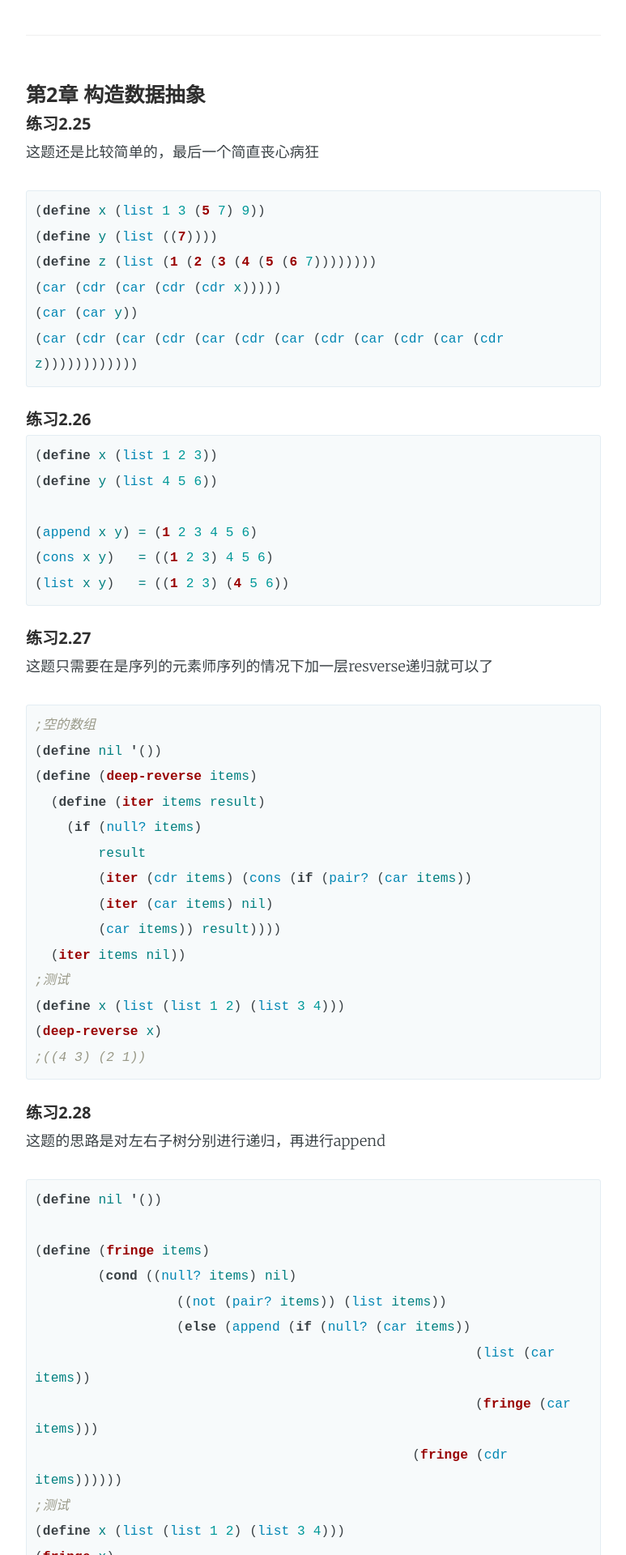
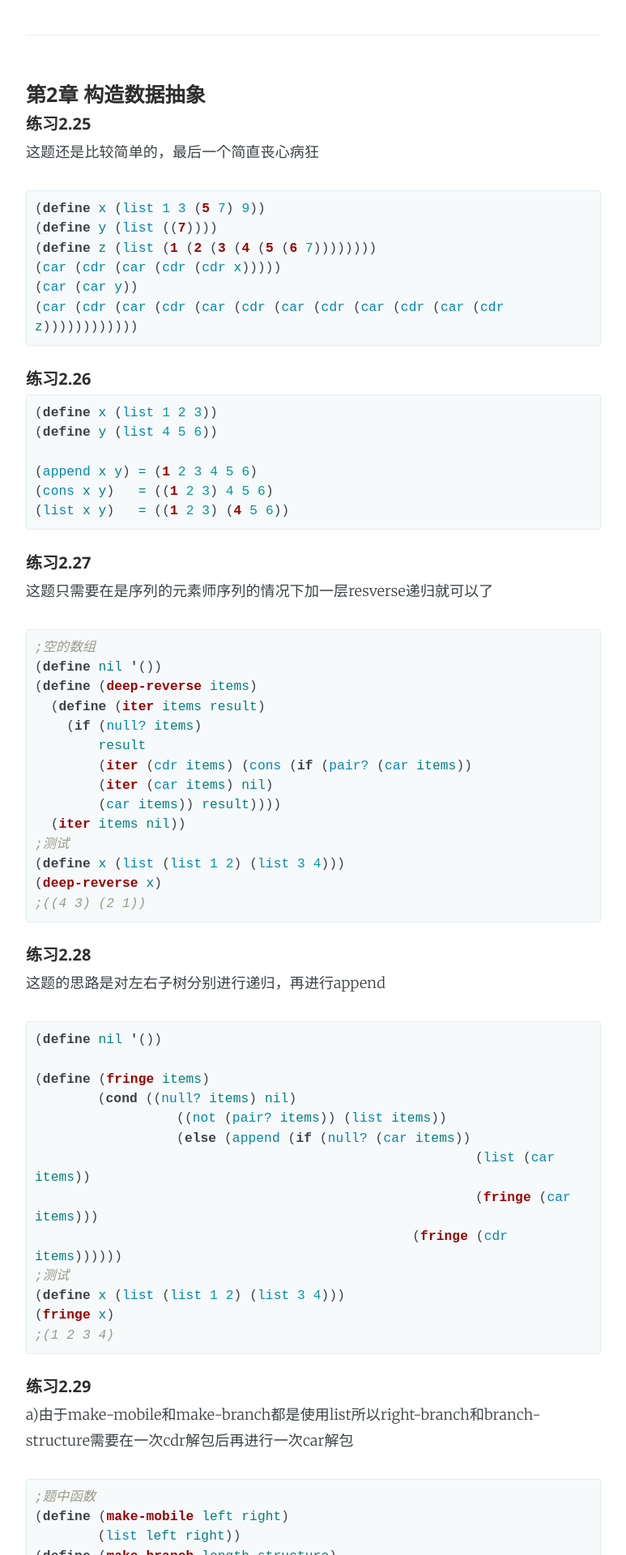
Before and after one commit to RuiKQ/RuiKQ.github.io, a Jekyll site: the page built from _posts/2015-12-04-SICP读书笔记和习题.md, in a window 1280 px wide. Shown: the part 1065-2985 px from the top of the page at 81% size, without its empty margins (253-1026 px from the left). Built offline with Jekyll 4.4.1, drawn with Linux system fonts in a browser that asks for light colours; Markdown is read by kramdown in place of the engine named in the settings; comment, search, counter and statistics services are not loaded.

Commit message:
修改css 代码间距

```diff
--- a/_posts/2015-12-04-SICP读书笔记和习题.md
+++ b/_posts/2015-12-04-SICP读书笔记和习题.md
@@ -626,7 +626,6 @@ tree->list-2的时间复杂度为T(n) = 2\*T(n/2) + O(1)==》T(n) = O(n)
         ((< (weight x) (weight (car set))) (cons x set))
         (else (cons (car set)
                     (adjoin-set x (cdr set))))))
-
 ;'((A 4) (B 2) (C 1) (D 1)) 生成树叶初始排序集合
 (define (make-leaf-set pairs)
   (if (null? pairs)
@@ -637,10 +636,8 @@ tree->list-2的时间复杂度为T(n) = 2\*T(n/2) + O(1)==》T(n) = O(n)
                     (make-leaf-set (cdr pairs))))))
 
 ;(make-leaf-set '((A 4) (B 2) (C 1) (D 1)))
-
 (define (generate-huffman-tree pairs)
   (successive-merage (make-leaf-set pairs)))
-
 (define (successive-merage set)
   (if (= 1 (length set))
       set
--- a/assets/css/screen.css
+++ b/assets/css/screen.css
@@ -1778,3 +1778,7 @@ body:not(.post-template) .post-title {
    End of file. Animations should be the last thing here. Do not add stuff
    below this point, or it will probably fuck everything up.
    ========================================================================== */
+
+.highlight {
+    line-height: 1.35em;
+}
```
